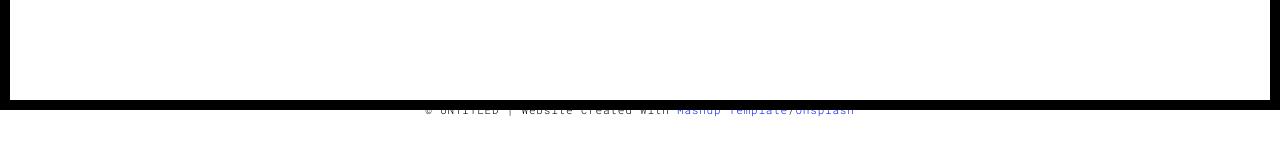
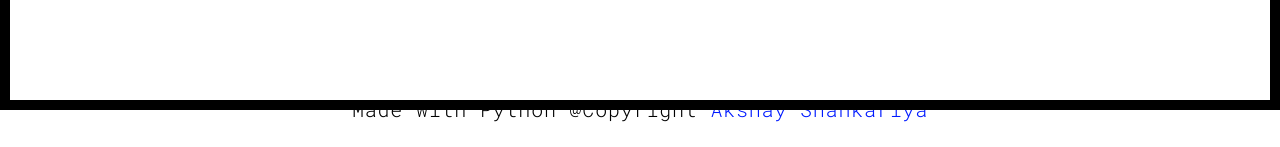
Before and after one commit to aashank/portfo, a Flask app: page /works.html in a window 1280 px wide. Shown: the part 690-837 px from the top of the page. Run offline with Flask 2, Linux system fonts and the light colour scheme; some libraries are stand-ins or nearby versions.

Commit message:
footer updated

```diff
--- a/static/assets/style.css
+++ b/static/assets/style.css
@@ -4,3 +4,6 @@
 .link-cls{
 	font-size: 24px !important;
 }
+.copyright-cls{
+	font-size: 20px !important;
+}
--- a/templates/about.html
+++ b/templates/about.html
@@ -92,7 +92,7 @@
   <div class="container">
     <div class="row">
       <div class="col-xs-12">
-        <p>© UNTITLED | Website created with <a href="http://www.mashup-template.com/" title="Create website with free html template">Mashup Template</a>/<a href="https://www.unsplash.com/" title="Beautiful Free Images">Unsplash</a></p>
+        <p class="copyright-cls">Made with Python @Copyright <a href="https://www.linkedin.com/in/akshay-shankariya-5a209a1a5/">Akshay Shankariya</a>
       </div>
     </div>
   </div>
--- a/templates/contact.html
+++ b/templates/contact.html
@@ -124,7 +124,7 @@
   <div class="container">
     <div class="row">
       <div class="col-xs-12">
-        <p>© UNTITLED | Website created with <a href="http://www.mashup-template.com/" title="Create website with free html template">Mashup Template</a>/<a href="https://www.unsplash.com/" title="Beautiful Free Images">Unsplash</a></p>
+        <p class="copyright-cls">Made with Python @Copyright <a href="https://www.linkedin.com/in/akshay-shankariya-5a209a1a5/">Akshay Shankariya</a>
       </div>
     </div>
   </div>
--- a/templates/thankyou.html
+++ b/templates/thankyou.html
@@ -17,7 +17,8 @@
 
 <title>Akshay Shankariya | Python Developer</title>
 
-<link href="./static/main.3f6952e4.css" rel="stylesheet"></head>
+<link href="./static/main.3f6952e4.css" rel="stylesheet">
+<link href="./static/assets/style.css" rel="stylesheet"></head>
 
 <body class="">
 <div id="site-border-left"></div>
@@ -74,7 +75,7 @@
   <div class="container">
     <div class="row">
       <div class="col-xs-12">
-        <p>© UNTITLED | Website created with <a href="http://www.mashup-template.com/" title="Create website with free html template">Mashup Template</a>/<a href="https://www.unsplash.com/" title="Beautiful Free Images">Unsplash</a></p>
+        <p class="copyright-cls">Made with Python @Copyright <a href="https://www.linkedin.com/in/akshay-shankariya-5a209a1a5/">Akshay Shankariya</a>
       </div>
     </div>
   </div>
--- a/templates/works.html
+++ b/templates/works.html
@@ -173,7 +173,7 @@
   <div class="container">
     <div class="row">
       <div class="col-xs-12">
-        <p>© UNTITLED | Website created with <a href="http://www.mashup-template.com/" title="Create website with free html template">Mashup Template</a>/<a href="https://www.unsplash.com/" title="Beautiful Free Images">Unsplash</a></p>
+        <p class="copyright-cls">Made with Python @Copyright <a href="https://www.linkedin.com/in/akshay-shankariya-5a209a1a5/">Akshay Shankariya</a>
       </div>
     </div>
   </div>
```
